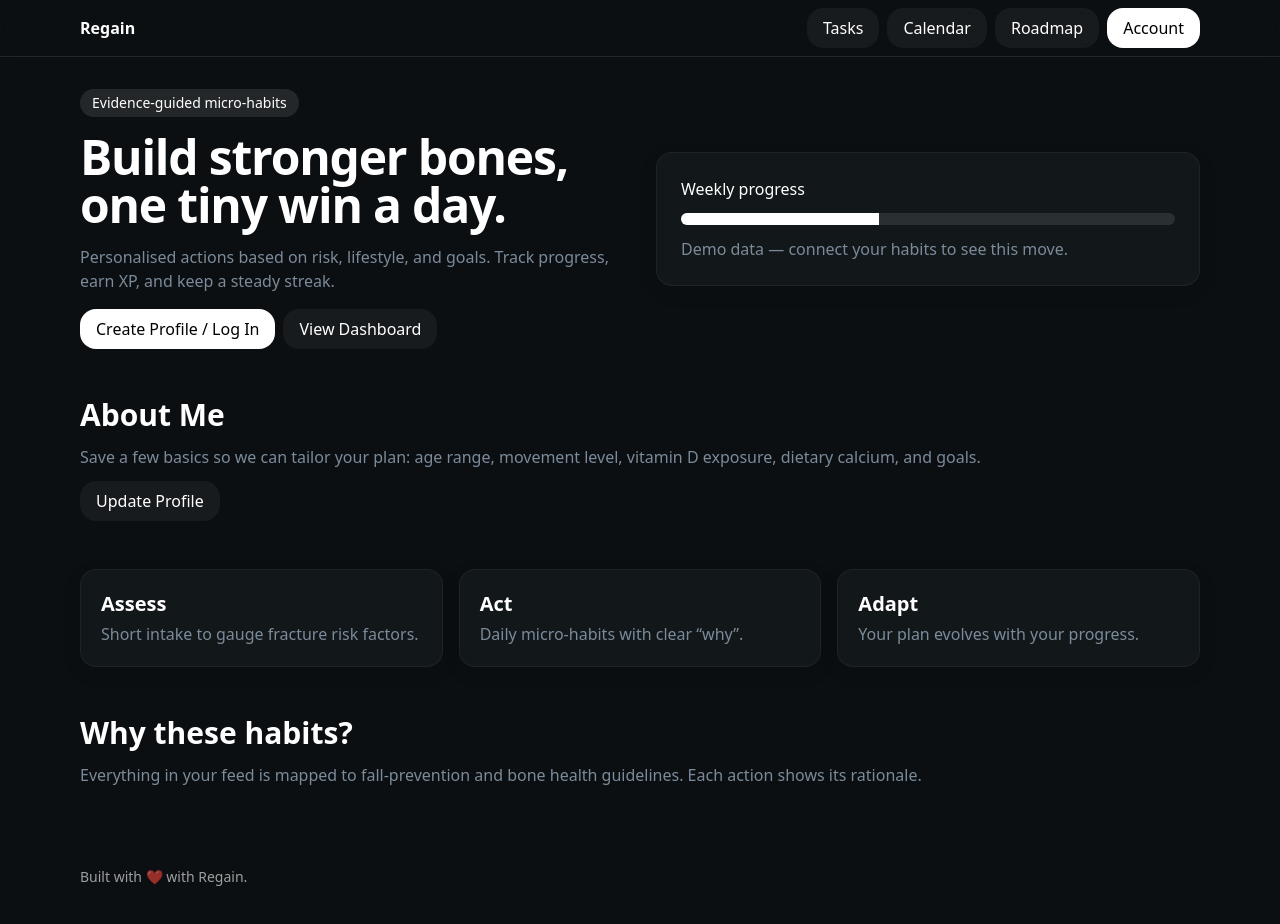
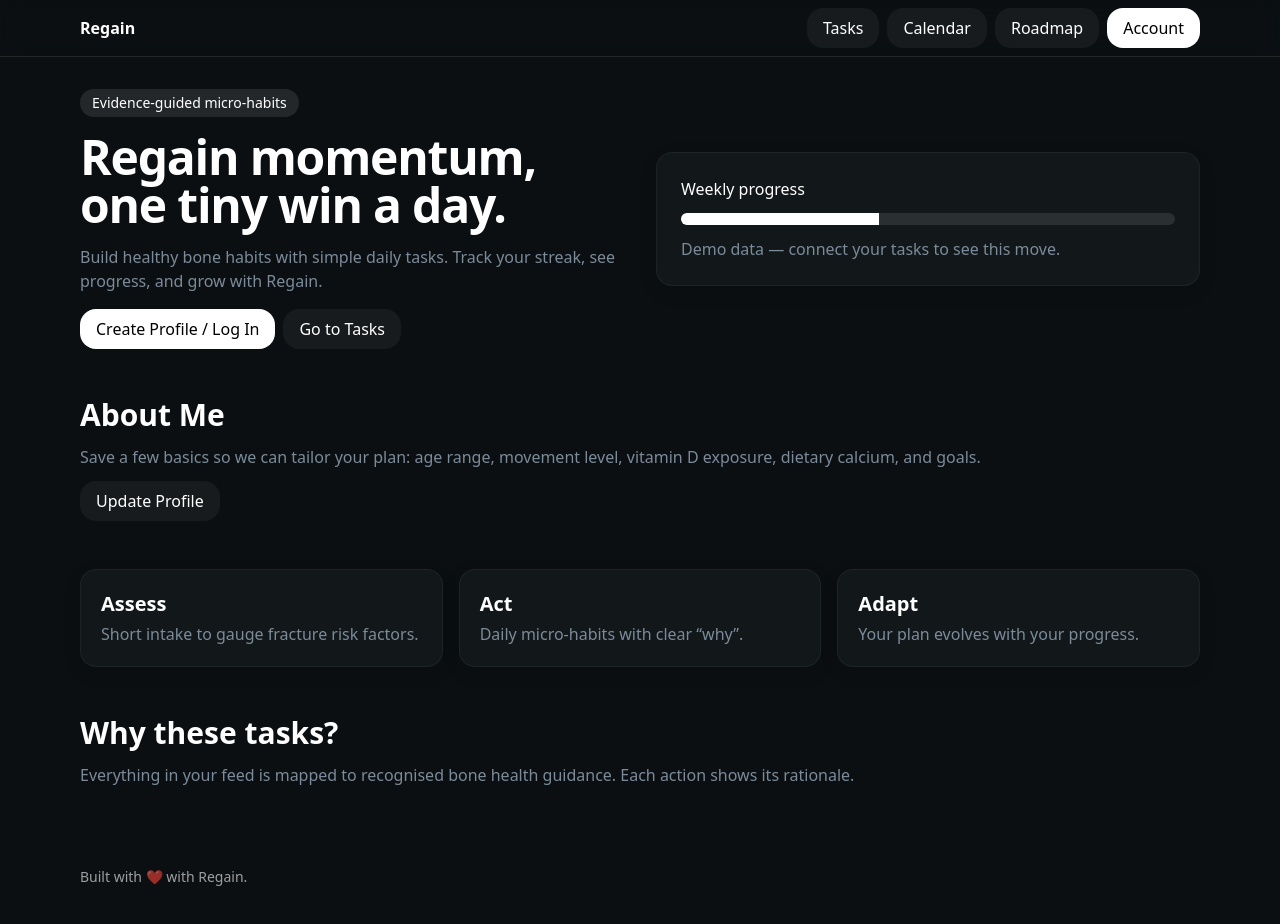
Before and after one commit to shivanamdeo23-cpu/regain, a Next.js app: page / in a window 1280 px wide. Shown: the top 924 px of the page. Built offline with nearby package versions, Linux system fonts and the light colour scheme.

Commit message:
Update page.tsx

```diff
--- a/app/page.tsx
+++ b/app/page.tsx
@@ -7,11 +7,11 @@ export default function Home() {
       <section className="grid md:grid-cols-2 gap-8 items-center">
         <div className="space-y-4">
           <div className="badge">Evidence-guided micro-habits</div>
-          <h1 className="h1">Build stronger bones, one tiny win a day.</h1>
-          <p className="muted">Personalised actions based on risk, lifestyle, and goals. Track progress, earn XP, and keep a steady streak.</p>
+          <h1 className="h1">Regain momentum, one tiny win a day.</h1>
+          <p className="muted">Build healthy bone habits with simple daily tasks. Track your streak, see progress, and grow with Regain.</p>
           <div className="flex gap-2">
-            <Link href="/profile" className="btn-primary">Create Profile / Log In</Link>
-            <Link href="/dashboard" className="btn-ghost">View Dashboard</Link>
+            <Link href="/account" className="btn-primary">Create Profile / Log In</Link>
+            <Link href="/tasks" className="btn-ghost">Go to Tasks</Link>
           </div>
         </div>
         <div className="card p-6">
@@ -19,7 +19,7 @@ export default function Home() {
           <div className="w-full h-3 bg-white/10 rounded-full overflow-hidden">
             <div className="h-full bg-white" style={{ width: '40%' }} />
           </div>
-          <p className="muted mt-3">Demo data — connect your habits to see this move.</p>
+          <p className="muted mt-3">Demo data — connect your tasks to see this move.</p>
         </div>
       </section>
 
@@ -27,7 +27,7 @@ export default function Home() {
       <section className="space-y-3">
         <h2 className="h2">About Me</h2>
         <p className="muted">Save a few basics so we can tailor your plan: age range, movement level, vitamin D exposure, dietary calcium, and goals.</p>
-        <Link href="/profile" className="btn-ghost">Update Profile</Link>
+        <Link href="/account" className="btn-ghost">Update Profile</Link>
       </section>
 
       {/* How It Works */}
@@ -46,8 +46,8 @@ export default function Home() {
 
       {/* Evidence */}
       <section className="space-y-3">
-        <h2 className="h2">Why these habits?</h2>
-        <p className="muted">Everything in your feed is mapped to fall-prevention and bone health guidelines. Each action shows its rationale.</p>
+        <h2 className="h2">Why these tasks?</h2>
+        <p className="muted">Everything in your feed is mapped to recognised bone health guidance. Each action shows its rationale.</p>
       </section>
     </div>
   );
```
